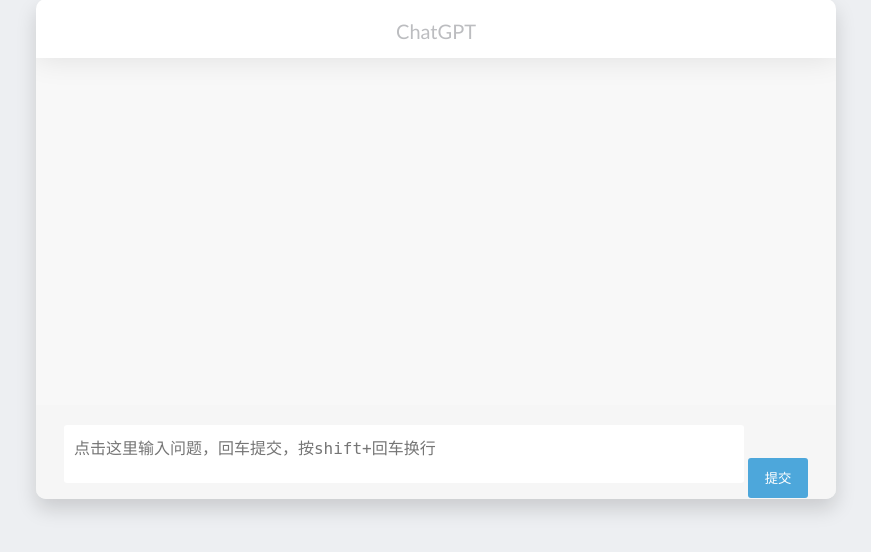
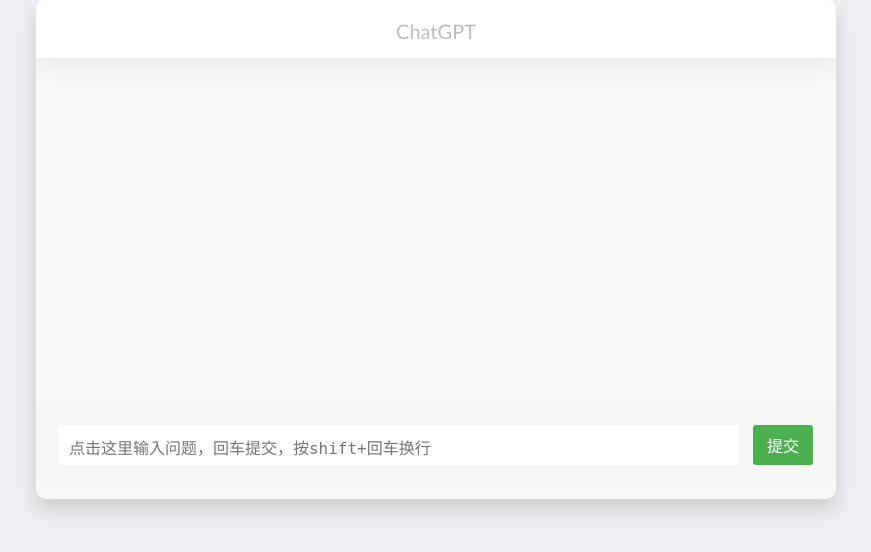
Before and after one commit to slippersheepig/chatgpt-html, a Flask app: template templates/chat.html in a window 1280 px wide. Shown: the part 151-703 px from the top of the page, without its empty margins (204-1075 px from the left). Run offline with Flask 3, Linux system fonts and the light colour scheme; the template is opened without the code that fills it, so the values that code supplies are empty; parts of the project's set-up code (start-up, migrations or seed data) failed here and were passed over.

Commit message:
Update style.css

```diff
--- a/static/style.css
+++ b/static/style.css
@@ -78,22 +78,25 @@ body {
   border-radius: 3px;
   resize: none;
   font-size: 16px;
-  outline: none;
+  height: 40px; /* 设置输入框的高度 */
+  vertical-align: middle; /* 垂直居中 */
 }
 
 .bottom_wrapper button {
   width: 60px;
   height: 40px;
+  margin-left: 10px; /* 增加左边距 */
+  font-size: 16px;
   border: none;
-  background-color: #4da7db;
-  color: #fff;
   border-radius: 3px;
+  background-color: #4CAF50;
+  color: white;
   cursor: pointer;
-  transition: all 0.2s ease-in-out;
+  vertical-align: middle; /* 垂直居中 */
 }
 
 .bottom_wrapper button:hover {
-  background-color: #42a1d8;
+  background-color: #3e8e41;
 }
 
 .bottom_wrapper button:focus {
```
